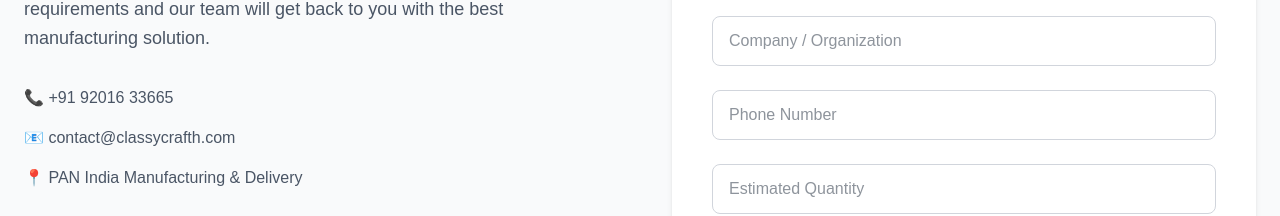
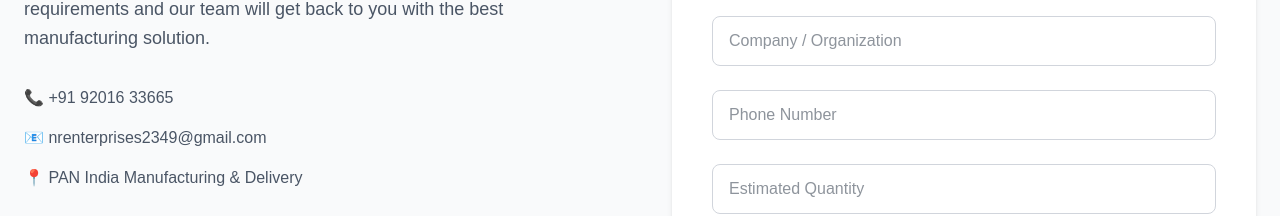
Before and after one commit to classycrafth/classycrafth-website, a Next.js app: page / in a window 1280 px wide. Shown: the part 2856-3072 px from the top of the page. Built offline with nearby package versions, Linux system fonts and the light colour scheme.

Commit message:
update contact details and email

```diff
--- a/src/components/Contact.tsx
+++ b/src/components/Contact.tsx
@@ -41,7 +41,7 @@ ${message}
 
     const emailBody = encodeURIComponent(text);
 
-    window.location.href = `mailto:contact@classycrafth.com?subject=${emailSubject}&body=${emailBody}`;
+    window.location.href = `mailto:nrenterprises2349@gmail.com?subject=${emailSubject}&body=${emailBody}`;
 
     form.reset();
   };
@@ -71,7 +71,7 @@ ${message}
 
             <div className="mt-8 space-y-4 text-gray-600">
               <p>📞 +91 92016 33665</p>
-              <p>📧 contact@classycrafth.com</p>
+              <p>📧 nrenterprises2349@gmail.com</p>
               <p>📍 PAN India Manufacturing & Delivery</p>
             </div>
           </div>
```
